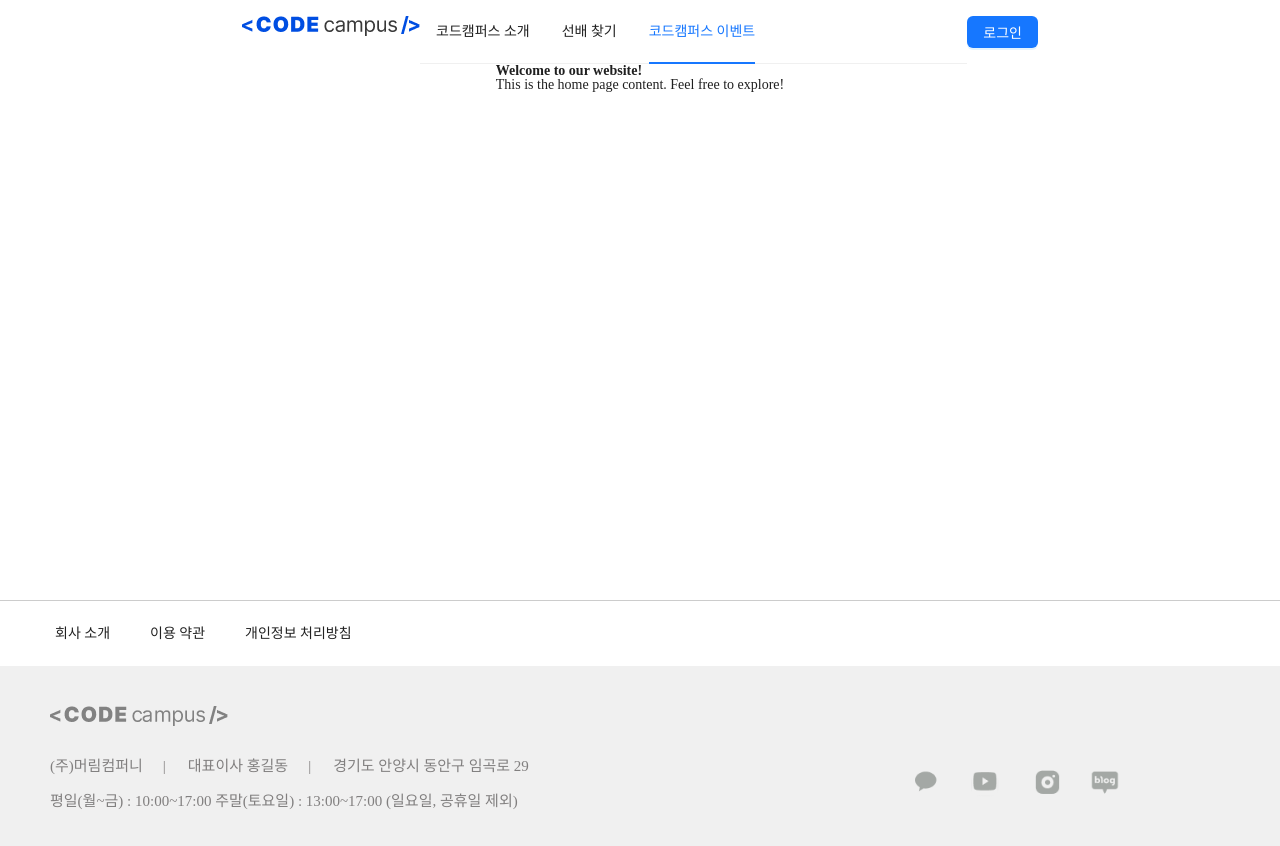
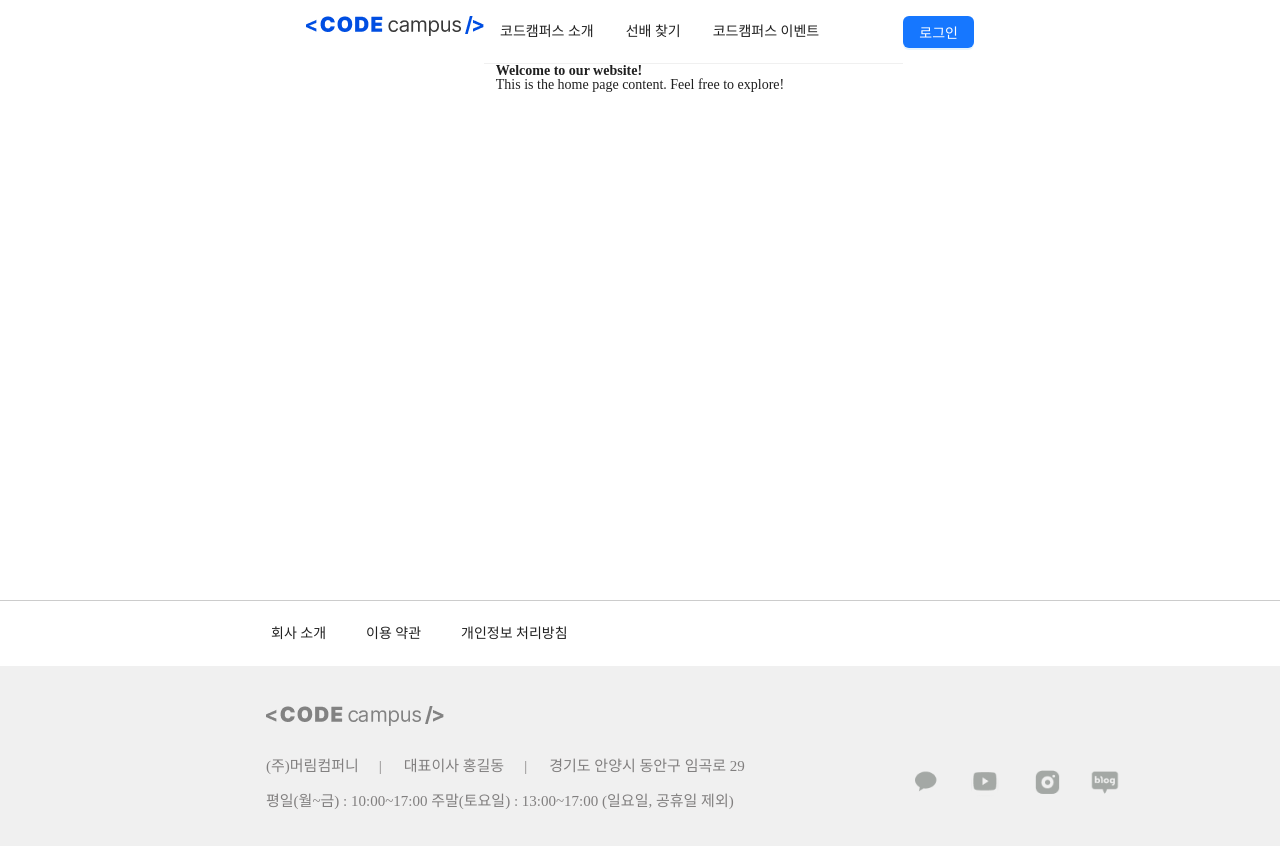
Before and after one commit to SinJungho/Code-Campus_FE, a React app: page / in a window 1280 px wide. Built offline with nearby package versions, Linux system fonts and the light colour scheme.

Commit message:
fix: header footer 스타일 수정

```diff
--- a/src/Layout/Header.tsx
+++ b/src/Layout/Header.tsx
@@ -12,7 +12,6 @@ const items: MenuProps['items'] = [
 
 const Header: React.FC = () => {
   return (
-    <S.Wrapper>
     <S._Header>
       <Link to="/">
         <img src={header_logo} alt="header_logo" />
@@ -20,7 +19,7 @@ const Header: React.FC = () => {
       <Menu
         theme="light"
         mode="horizontal"
-          defaultSelectedKeys={['2']}
+        // defaultSelectedKeys={['2']}
         items={items}
         style={{ flex: 1, minWidth: 0 }}
         onClick={(e) => { console.log(e.key) }}
@@ -31,7 +30,6 @@ const Header: React.FC = () => {
         </Link>
       </Button>
     </S._Header >
-    </S.Wrapper>
   );
 };
 
--- a/src/Layout/styled.ts
+++ b/src/Layout/styled.ts
@@ -9,11 +9,8 @@ export const _Layout = styled(Layout)`
   align-items: center;
 `;
 
-export const Wrapper = styled.div`
-  width: 70%;
-`;
-
 export const _Header = styled(Header)`
+  width: 60%;
   display: flex;
   align-items: center;
   background-color: transparent;
@@ -27,7 +24,7 @@ export const _Header = styled(Header)`
 `;
 
 export const _Content = styled(Content)`
-  /* min-height: 700px; */
+  width: 60%;
 `;
 
 export const _Footer = styled(Footer)`
@@ -40,7 +37,7 @@ export const _Footer = styled(Footer)`
   background: #fff;
 
   .inner {
-    width: 1200px;
+    width: 60%;
     margin: 0 auto;
   }
 
@@ -50,7 +47,7 @@ export const _Footer = styled(Footer)`
 `;
 
 export const privacy_area = styled.div`
-  width: 1200px;
+  width: 60%;
   height: 65px;
   display: flex;
   margin: 0 auto;
```
Lines whose indentation alone changed are shown as unchanged.
